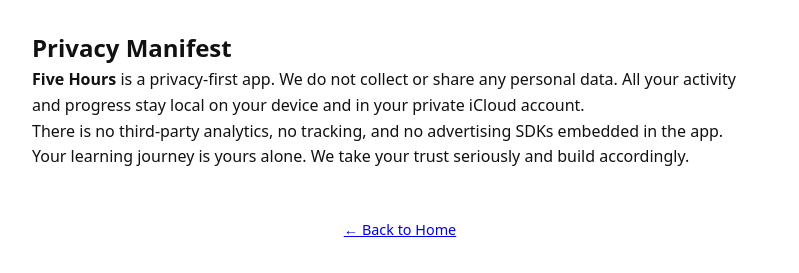
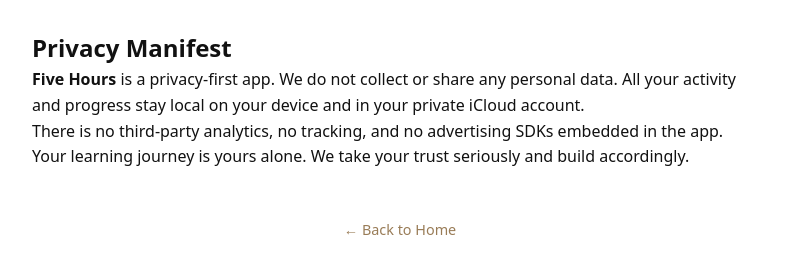
Before and after one commit to swiftwithtiago/swiftwithtiago.github.io, a plain HTML site: page privacy.html in a window 1280 px wide. Shown: the part 203-476 px from the top of the page, without its empty margins (240-1039 px from the left). Drawn offline with Linux system fonts and the light colour scheme.

Commit message:
Update privacy.html

```diff
--- a/privacy.html
+++ b/privacy.html
@@ -34,7 +34,7 @@
     </main>
 
     <footer>
-      <p><a href="index.html">← Back to Home</a></p>
+      <p><a href="index.html" class="accent-link">← Back to Home</a></p>
     </footer>
   </body>
 </html>
```
